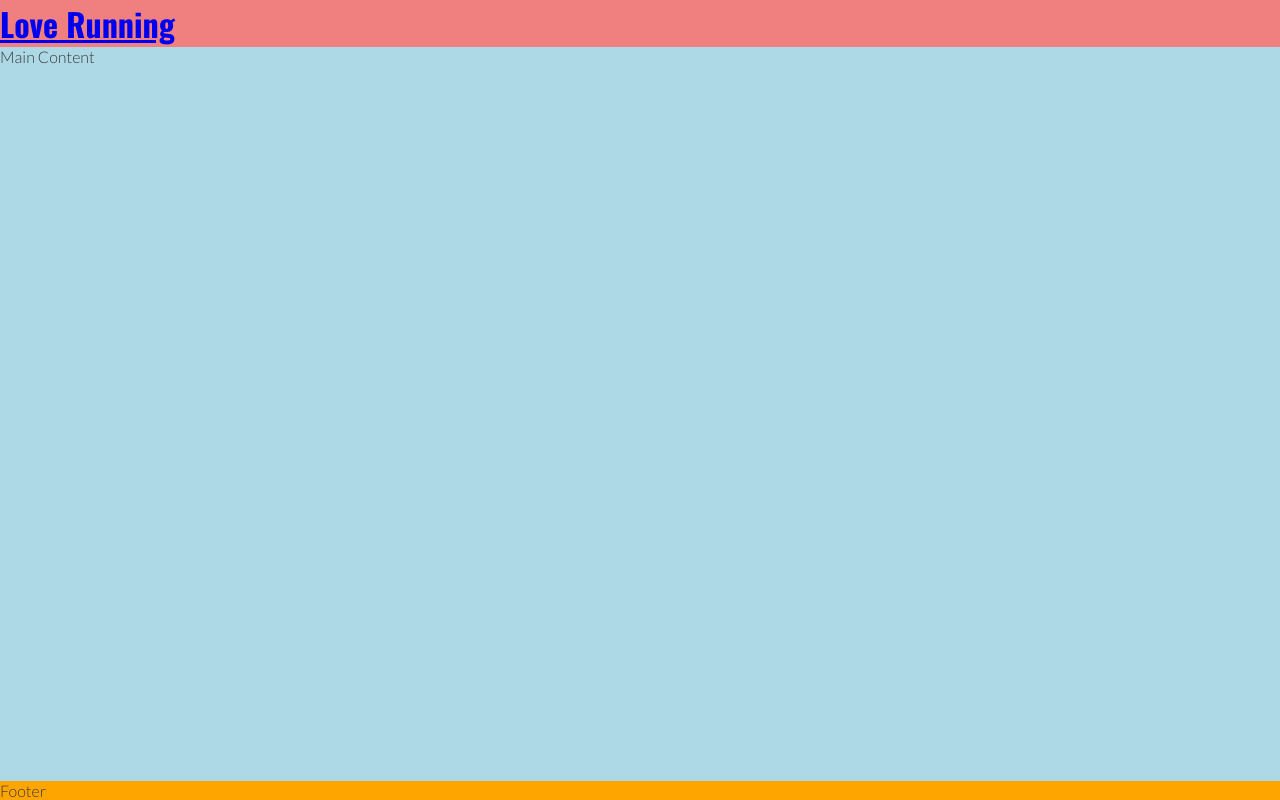
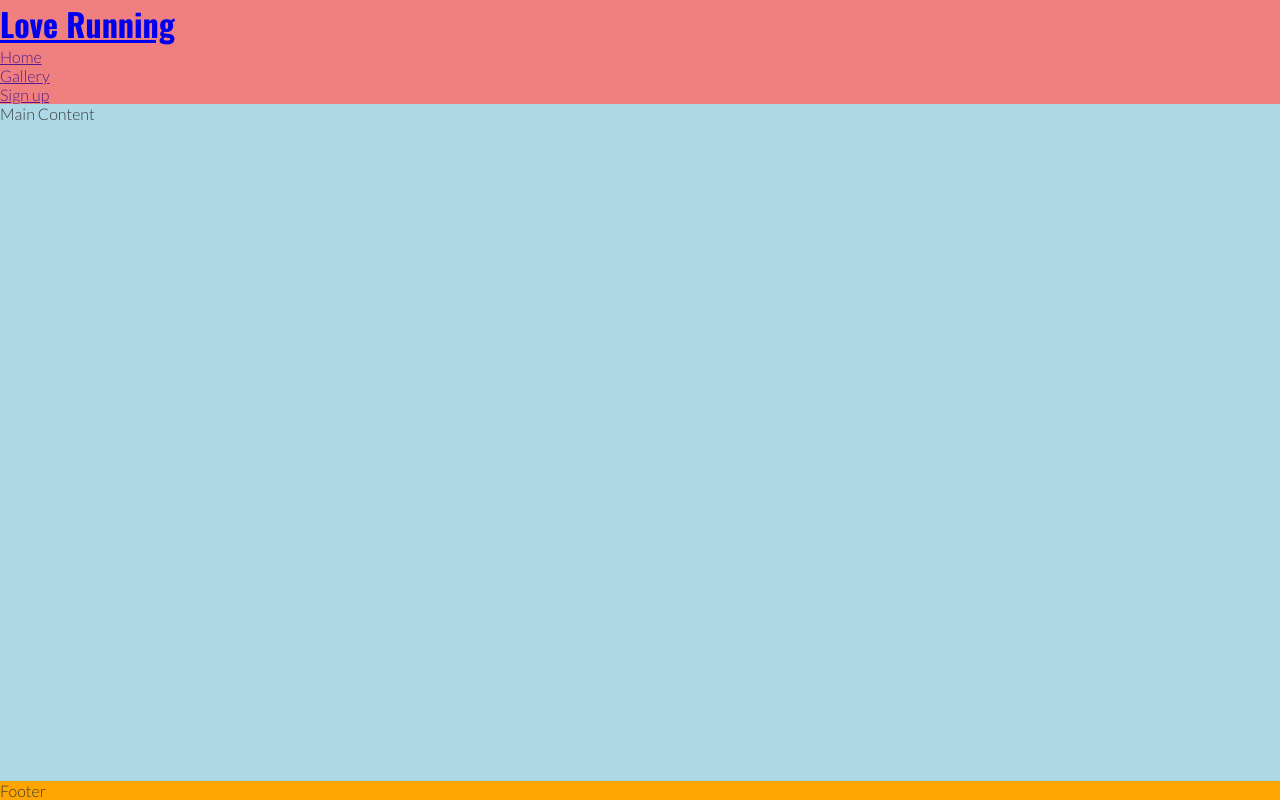
Before and after one commit to elantiguoale/love-running, a plain HTML site: page index.html in a window 1280 px wide. Drawn offline with nearby package versions, Linux system fonts and the light colour scheme.

Commit message:
Create navigation section

```diff
--- a/index.html
+++ b/index.html
@@ -1,10 +1,12 @@
 <!DOCTYPE html>
 <html lang="en">
+
 <head>
     <meta charset="UTF-8">
     <meta name="viewport" content="width=device-width, initial-scale=1.0">
     <!--Meta tags for search engines-->
-    <meta name = "description" content="Love Running. Club for runners in Dublin, Ireland. Urban running, trail running. Dublin docklands and Phoenix Park">
+    <meta name="description"
+        content="Love Running. Club for runners in Dublin, Ireland. Urban running, trail running. Dublin docklands and Phoenix Park">
     <meta name="keywords" content="love running, run, running club, runners, Ireland, Dublin, sport, exercise">
     <!--Title-->
     <title>Love Running</title>
@@ -16,16 +18,25 @@
     <link rel="stylesheet" href="assets/css/style.css">
 
 </head>
+
 <body>
     <!-- The header of the page-->
     <header>
         <a href="index.html">
             <h1 id="logo">Love Running</h1>
         </a>
+        <nav>
+            <ul>
+                <li><a href="">Home</a></li>
+                <li><a href="">Gallery</a></li>
+                <li><a href="">Sign up</a></li>
+            </ul>
+        </nav>
     </header>
     <!--The main content of the page-->
     <main>Main Content</main>
     <!--The footer of the page-->
     <footer>Footer</footer>
 </body>
+
 </html>
```
